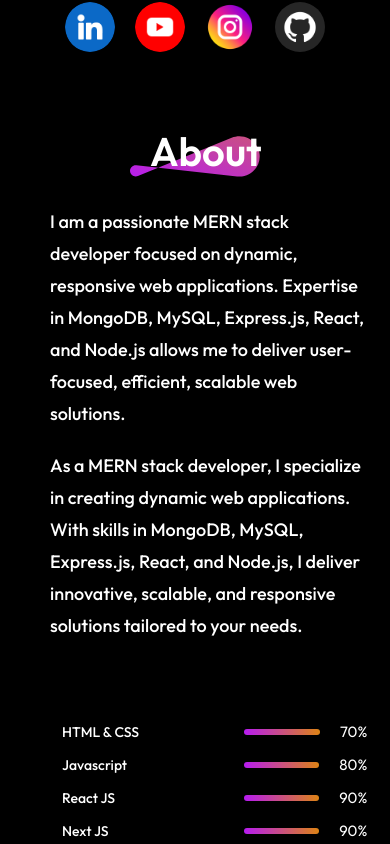
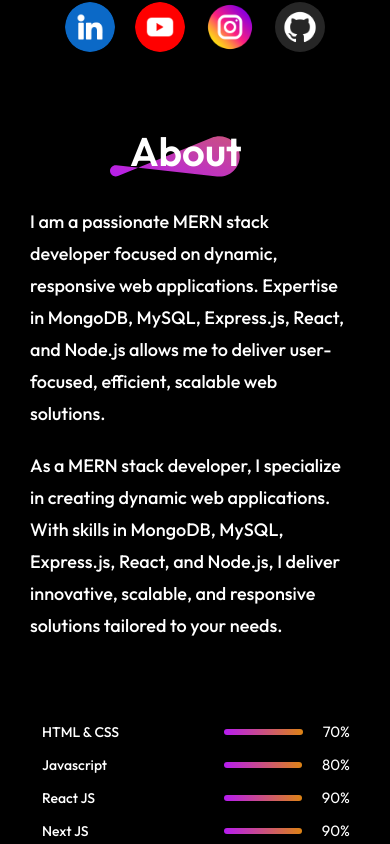
Before and after one commit to Parameshwaran-P/paramesh-portfolio, a React (Vite) app: page / in a window 390 px wide. Shown: the part 1120-1964 px from the top of the page. Built offline with nearby package versions, Linux system fonts and the light colour scheme; a web font is replaced by a local one.

Commit message:
my portfolio change gap in my services

```diff
--- a/src/components/About/About.css
+++ b/src/components/About/About.css
@@ -101,7 +101,7 @@
 @media(max-width:786px){
     .about{
         gap: 80px;
-        margin: 50px 50px;
+        margin: 50px 30px;
         align-items: flex-start;
     }
     .about-title h1{
```
